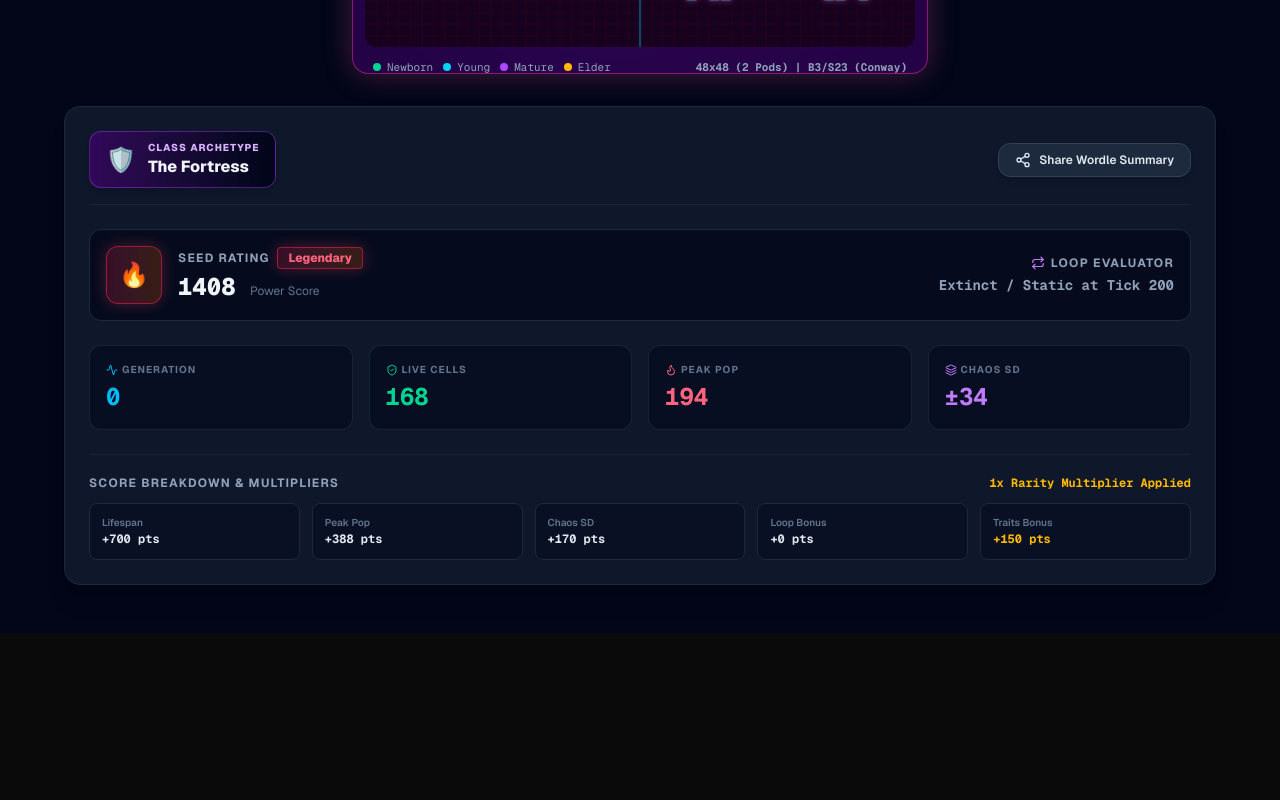
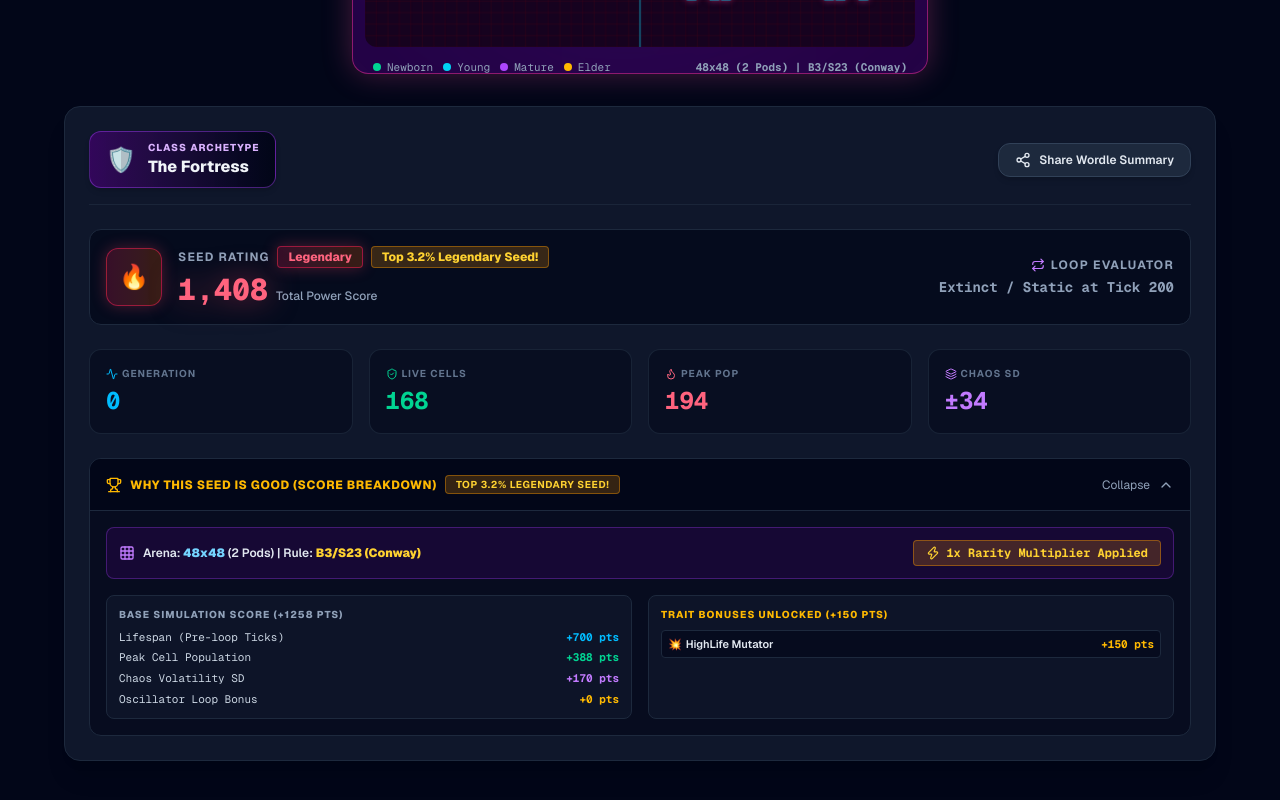
Before and after one commit to councs/engineeringhub, a Next.js app: page /projects/rngdle-life in a window 1280 px wide. Shown: the part 1042-1842 px from the top of the page. Before the commit the page ends 1675 px from the top, so only its background shows below. Built offline with nearby package versions, Linux system fonts and the light colour scheme.

Commit message:
feat: implement Visual Score Breakdown & Upgrade Highlights with animated score ticker, trait popovers, and percentile badges

```diff
--- a/components/rngdle-life/AnalyticsDashboard.tsx
+++ b/components/rngdle-life/AnalyticsDashboard.tsx
@@ -1,8 +1,48 @@
 'use client';
 
-import { useState } from 'react';
+import { useState, useEffect } from 'react';
 import { useRngdleStore } from '@/lib/store/useRngdleStore';
-import { Share2, Check, Sparkles, Activity, ShieldCheck, Flame, Repeat, Flag, Clock, Layers, Shield, Rocket, Zap, Wand2 } from 'lucide-react';
+import { Share2, Check, Sparkles, Activity, ShieldCheck, Flame, Repeat, Flag, Clock, Layers, ChevronDown, ChevronUp, Zap, Trophy, Grid } from 'lucide-react';
+
+function ScoreTicker({ targetScore, rating }: { targetScore: number; rating: string }) {
+  const [displayScore, setDisplayScore] = useState(0);
+
+  useEffect(() => {
+    let start = 0;
+    const duration = 600;
+    const stepTime = 20;
+    const steps = Math.ceil(duration / stepTime);
+    const increment = (targetScore - start) / steps;
+    let currentStep = 0;
+
+    const timer = setInterval(() => {
+      currentStep++;
+      if (currentStep >= steps) {
+        setDisplayScore(targetScore);
+        clearInterval(timer);
+      } else {
+        setDisplayScore(Math.round(start + increment * currentStep));
+      }
+    }, stepTime);
+
+    return () => clearInterval(timer);
+  }, [targetScore]);
+
+  let scoreColorStyle = 'text-sky-400';
+  if (rating === 'Mythic') {
+    scoreColorStyle = 'text-amber-400 drop-shadow-[0_0_15px_rgba(245,158,11,0.6)]';
+  } else if (rating === 'Legendary') {
+    scoreColorStyle = 'text-rose-400 drop-shadow-[0_0_15px_rgba(244,63,94,0.5)]';
+  } else if (rating === 'Rare') {
+    scoreColorStyle = 'text-cyan-300 drop-shadow-[0_0_12px_rgba(6,182,212,0.5)]';
+  }
+
+  return (
+    <span className={`text-3xl font-mono font-extrabold transition-all ${scoreColorStyle}`}>
+      {displayScore.toLocaleString()}
+    </span>
+  );
+}
 
 export default function AnalyticsDashboard() {
   const {
@@ -17,6 +57,7 @@ export default function AnalyticsDashboard() {
   } = useRngdleStore();
 
   const [copied, setCopied] = useState(false);
+  const [isBreakdownOpen, setIsBreakdownOpen] = useState(true);
 
   let currentLiveCount = 0;
   for (let r = 0; r < gridSize; r++) {
@@ -48,12 +89,15 @@ export default function AnalyticsDashboard() {
   }
 
   const bd = evalResult?.breakdown || {
+    baseScore: 0,
     lifespanPoints: 0,
     peakPopPoints: 0,
     chaosPoints: 0,
     loopPoints: 0,
     traitPoints: 0,
     multiplier: 1.0,
+    percentile: 'Top 45% Common Seed',
+    appliedTraits: [],
   };
 
   const archetype = evalResult?.archetype;
@@ -129,7 +173,7 @@ export default function AnalyticsDashboard() {
         </button>
       </div>
 
-      {/* Seed Power Score & Rating Card */}
+      {/* Seed Power Score, Percentile Rank & Rating Card */}
       <div className="flex flex-col sm:flex-row items-center justify-between gap-4 p-4 bg-slate-950/70 rounded-xl border border-slate-800">
         <div className="flex items-center gap-4">
           <div className={`p-3 rounded-xl border ${ratingBadgeStyle} text-2xl`}>
@@ -141,14 +185,18 @@ export default function AnalyticsDashboard() {
               <span className={`px-2.5 py-0.5 rounded text-xs font-extrabold border ${ratingBadgeStyle}`}>
                 {rating}
               </span>
+              <span className="px-2.5 py-0.5 rounded text-xs font-extrabold bg-amber-500/20 text-amber-300 border border-amber-500/40">
+                {bd.percentile}
+              </span>
             </div>
-            <span className="text-2xl font-mono font-extrabold text-slate-100 mt-0.5">
-              {evalResult?.score || 0} <span className="text-xs text-slate-500 font-sans font-normal">Power Score</span>
-            </span>
+            <div className="flex items-baseline gap-2 mt-1">
+              <ScoreTicker targetScore={evalResult?.score || 0} rating={rating} />
+              <span className="text-xs text-slate-400 font-sans font-medium">Total Power Score</span>
+            </div>
           </div>
         </div>
 
-        {/* Period Loop / Extinction Evaluator Tag */}
+        {/* Period Loop Evaluator Tag */}
         <div className="flex flex-col sm:items-end text-left sm:text-right">
           <span className="text-xs font-bold text-slate-400 uppercase tracking-widest flex items-center gap-1.5">
             <Repeat size={14} className="text-purple-400" /> Loop Evaluator
@@ -166,7 +214,6 @@ export default function AnalyticsDashboard() {
       {/* Grid Real-time Stats Ticker */}
       <div className="grid grid-cols-2 md:grid-cols-4 gap-4">
 
-        {/* Current Generation */}
         <div className="flex flex-col p-4 bg-slate-950/50 rounded-xl border border-slate-800/80">
           <span className="text-[10px] font-bold text-slate-500 uppercase tracking-widest mb-1 flex items-center gap-1">
             <Activity size={12} className="text-sky-400" /> Generation
@@ -176,7 +223,6 @@ export default function AnalyticsDashboard() {
           </span>
         </div>
 
-        {/* Live Population */}
         <div className="flex flex-col p-4 bg-slate-950/50 rounded-xl border border-slate-800/80">
           <span className="text-[10px] font-bold text-slate-500 uppercase tracking-widest mb-1 flex items-center gap-1">
             <ShieldCheck size={12} className="text-emerald-400" /> Live Cells
@@ -186,7 +232,6 @@ export default function AnalyticsDashboard() {
           </span>
         </div>
 
-        {/* Peak Population */}
         <div className="flex flex-col p-4 bg-slate-950/50 rounded-xl border border-slate-800/80">
           <span className="text-[10px] font-bold text-slate-500 uppercase tracking-widest mb-1 flex items-center gap-1">
             <Flame size={12} className="text-rose-400" /> Peak Pop
@@ -196,7 +241,6 @@ export default function AnalyticsDashboard() {
           </span>
         </div>
 
-        {/* Chaos Volatility */}
         <div className="flex flex-col p-4 bg-slate-950/50 rounded-xl border border-slate-800/80">
           <span className="text-[10px] font-bold text-slate-500 uppercase tracking-widest mb-1 flex items-center gap-1">
             <Layers size={12} className="text-purple-400" /> Chaos SD
@@ -207,44 +251,102 @@ export default function AnalyticsDashboard() {
         </div>
       </div>
 
-      {/* Seed Power Score Breakdown Grid */}
-      <div className="flex flex-col gap-3 border-t border-slate-800/80 pt-5">
-        <div className="flex items-center justify-between">
-          <span className="text-xs font-bold text-slate-400 uppercase tracking-widest">Score Breakdown & Multipliers</span>
-          <span className="text-xs font-mono text-amber-400 font-bold">
-            {bd.multiplier}x Rarity Multiplier Applied
+      {/* COLLAPSIBLE "WHY THIS SEED IS GOOD" BREAKDOWN CARD */}
+      <div className="flex flex-col border border-slate-800 rounded-xl bg-slate-950/60 overflow-hidden transition-all">
+        <button
+          onClick={() => setIsBreakdownOpen(!isBreakdownOpen)}
+          className="flex items-center justify-between p-4 bg-slate-950 hover:bg-slate-900 transition-colors w-full text-left"
+        >
+          <div className="flex items-center gap-2 text-xs font-extrabold uppercase tracking-wider text-amber-400">
+            <Trophy size={16} />
+            <span>Why This Seed Is Good (Score Breakdown)</span>
+            <span className="px-2.5 py-0.5 rounded text-[10px] font-bold bg-amber-500/20 text-amber-300 border border-amber-500/40">
+              {bd.percentile}
             </span>
           </div>
 
-        <div className="grid grid-cols-2 sm:grid-cols-5 gap-3">
+          <div className="flex items-center gap-2 text-slate-400 text-xs">
+            <span>{isBreakdownOpen ? 'Collapse' : 'Expand'}</span>
+            {isBreakdownOpen ? <ChevronUp size={16} /> : <ChevronDown size={16} />}
+          </div>
+        </button>
 
-          <div className="flex flex-col p-3 bg-slate-950/40 rounded-lg border border-slate-800 text-xs">
-            <span className="text-slate-500 text-[10px] font-semibold">Lifespan</span>
-            <span className="font-mono font-bold text-slate-200 mt-0.5">+{bd.lifespanPoints} pts</span>
+        {isBreakdownOpen && (
+          <div className="flex flex-col gap-4 p-4 border-t border-slate-800 animate-in fade-in duration-300 text-xs">
+
+            {/* Arena & Multiplier Summary Banner */}
+            <div className="flex flex-col sm:flex-row items-start sm:items-center justify-between gap-3 p-3 bg-purple-950/30 border border-purple-500/30 rounded-lg">
+              <div className="flex items-center gap-2">
+                <Grid size={16} className="text-purple-400" />
+                <span className="font-semibold text-slate-200">
+                  Arena: <strong className="text-sky-300">{evalResult?.gridSize}x{evalResult?.gridSize}</strong> ({evalResult?.podCount} {evalResult?.podCount === 1 ? 'Pod' : 'Pods'}) | Rule: <strong className="text-amber-300">{evalResult?.ruleMode}</strong>
+                </span>
               </div>
 
-          <div className="flex flex-col p-3 bg-slate-950/40 rounded-lg border border-slate-800 text-xs">
-            <span className="text-slate-500 text-[10px] font-semibold">Peak Pop</span>
-            <span className="font-mono font-bold text-slate-200 mt-0.5">+{bd.peakPopPoints} pts</span>
+              <div className="flex items-center gap-1.5 px-3 py-1 bg-amber-500/20 text-amber-300 rounded font-mono font-bold border border-amber-500/40">
+                <Zap size={14} /> {bd.multiplier}x Rarity Multiplier Applied
+              </div>
             </div>
 
-          <div className="flex flex-col p-3 bg-slate-950/40 rounded-lg border border-slate-800 text-xs">
-            <span className="text-slate-500 text-[10px] font-semibold">Chaos SD</span>
-            <span className="font-mono font-bold text-slate-200 mt-0.5">+{bd.chaosPoints} pts</span>
+            {/* Base Sim Score vs Trait Points Table */}
+            <div className="grid grid-cols-1 sm:grid-cols-2 gap-4">
+
+              {/* Base Simulation Points */}
+              <div className="flex flex-col p-3 bg-slate-900/80 rounded-lg border border-slate-800 gap-2">
+                <span className="text-[10px] font-extrabold uppercase tracking-widest text-slate-400">
+                  Base Simulation Score (+{bd.baseScore || 0} pts)
+                </span>
+
+                <div className="flex flex-col gap-1.5 font-mono text-[11px]">
+                  <div className="flex items-center justify-between text-slate-300">
+                    <span>Lifespan (Pre-loop Ticks)</span>
+                    <span className="font-bold text-sky-400">+{bd.lifespanPoints} pts</span>
+                  </div>
+                  <div className="flex items-center justify-between text-slate-300">
+                    <span>Peak Cell Population</span>
+                    <span className="font-bold text-emerald-400">+{bd.peakPopPoints} pts</span>
+                  </div>
+                  <div className="flex items-center justify-between text-slate-300">
+                    <span>Chaos Volatility SD</span>
+                    <span className="font-bold text-purple-400">+{bd.chaosPoints} pts</span>
+                  </div>
+                  <div className="flex items-center justify-between text-slate-300">
+                    <span>Oscillator Loop Bonus</span>
+                    <span className="font-bold text-amber-400">+{bd.loopPoints} pts</span>
+                  </div>
+                </div>
               </div>
 
-          <div className="flex flex-col p-3 bg-slate-950/40 rounded-lg border border-slate-800 text-xs">
-            <span className="text-slate-500 text-[10px] font-semibold">Loop Bonus</span>
-            <span className="font-mono font-bold text-slate-200 mt-0.5">+{bd.loopPoints} pts</span>
+              {/* Trait Bonuses Unlocked */}
+              <div className="flex flex-col p-3 bg-slate-900/80 rounded-lg border border-slate-800 gap-2">
+                <span className="text-[10px] font-extrabold uppercase tracking-widest text-amber-400">
+                  Trait Bonuses Unlocked (+{bd.traitPoints || 0} pts)
+                </span>
+
+                {bd.appliedTraits && bd.appliedTraits.length > 0 ? (
+                  <div className="flex flex-col gap-1.5">
+                    {bd.appliedTraits.map((t) => (
+                      <div key={t.id} className="flex items-center justify-between text-[11px] p-1.5 rounded bg-slate-950/60 border border-slate-800">
+                        <span className="font-semibold text-slate-200 flex items-center gap-1">
+                          <span>{t.emoji}</span> {t.name}
+                        </span>
+                        <span className="font-mono font-bold text-amber-400">+{t.bonusPoints} pts</span>
                       </div>
-
-          <div className="flex flex-col p-3 bg-slate-950/40 rounded-lg border border-slate-800 text-xs col-span-2 sm:col-span-1">
-            <span className="text-slate-500 text-[10px] font-semibold">Traits Bonus</span>
-            <span className="font-mono font-bold text-amber-400 mt-0.5">+{bd.traitPoints} pts</span>
+                    ))}
+                  </div>
+                ) : (
+                  <span className="text-slate-500 italic text-[11px]">
+                    No special seed traits. Standard Conway rules applied.
+                  </span>
+                )}
               </div>
 
             </div>
+
           </div>
+        )}
+      </div>
+
     </div>
   );
 }
--- a/lib/store/useRngdleStore.ts
+++ b/lib/store/useRngdleStore.ts
@@ -23,15 +23,29 @@ export interface TraitBadge {
   color: string;
   rarityTier: 1 | 2 | 3;
   bonusPoints: number;
+  ruleUnlocked: string;
+}
+
+export interface AppliedTraitInfo {
+  id: string;
+  name: string;
+  emoji: string;
+  description: string;
+  bonusPoints: number;
+  color: string;
+  ruleUnlocked: string;
 }
 
 export interface ScoreBreakdown {
+  baseScore: number;
   lifespanPoints: number;
   peakPopPoints: number;
   chaosPoints: number;
   loopPoints: number;
   traitPoints: number;
   multiplier: number;
+  percentile: string;
+  appliedTraits: AppliedTraitInfo[];
 }
 
 export interface ArchetypeInfo {
@@ -111,12 +125,12 @@ export interface RngdleState {
   inspectCellInfo: InspectCellInfo | null;
 
   // Artillery Mode State
-  ammoCount: number; // Max 3
+  ammoCount: number;
   initialTargetHp: number;
   currentTargetHp: number;
   projectileType: ProjectileType;
   spawnEdge: SpawnEdge;
-  spawnPos: number; // 0 to gridSize - 1
+  spawnPos: number;
   artilleryTicksRemaining: number;
   shotHistory: ShotRecord[];
   isGameOver: boolean;
@@ -198,10 +212,11 @@ export function evaluateSeedTraits(seedStr: string): {
       id: 'replicator_overdrive',
       name: 'Replicator Overdrive',
       emoji: '🌌',
-      description: 'Ultra-rare Quad zero/Meme-palindrome: Mutates to HighLife Overdrive (B368/S23)',
+      description: 'Ultra-rare Quad zero/Meme-palindrome',
       color: 'bg-gradient-to-r from-purple-500/30 to-pink-500/30 text-pink-300 border-pink-500/60 shadow-[0_0_15px_rgba(236,72,153,0.4)]',
       rarityTier: 3,
       bonusPoints: 1500,
+      ruleUnlocked: 'Unlocked 64x64 Grid (4 Corner Pods) & Replicator Overdrive B368/S23',
     });
   }
 
@@ -215,10 +230,11 @@ export function evaluateSeedTraits(seedStr: string): {
       id: 'pattern_shift',
       name: 'Pattern Shift',
       emoji: '⚡',
-      description: 'Binary sequence (101010 / 111000): Mutates rules to Pattern Shift (B357/S23)',
+      description: 'Binary pattern sequence',
       color: 'bg-cyan-500/20 text-cyan-300 border-cyan-500/50',
       rarityTier: 2,
       bonusPoints: 450,
+      ruleUnlocked: 'Unlocked 48x48 Grid (2 Corner Pods) & Pattern Shift B357/S23',
     });
   }
 
@@ -231,10 +247,11 @@ export function evaluateSeedTraits(seedStr: string): {
       id: 'highlife_meme',
       name: 'HighLife Mutator',
       emoji: '💥',
-      description: 'Contains 420, 69, 67, 777, or 000: Mutates to HighLife B36/S23 (Spawns Replicators!)',
+      description: 'Contains 420, 69, 67, 777, or 000',
       color: 'bg-amber-500/20 text-amber-300 border-amber-500/50',
       rarityTier: 1,
       bonusPoints: 150,
+      ruleUnlocked: 'Unlocked 48x48 Grid (2 Corner Pods) & HighLife B36/S23 (Replicators)',
     });
   }
 
@@ -247,6 +264,7 @@ export function evaluateSeedTraits(seedStr: string): {
       color: 'bg-purple-500/20 text-purple-300 border-purple-500/50',
       rarityTier: 2,
       bonusPoints: 300,
+      ruleUnlocked: 'Unlocked Symmetrical Palindrome Bonus (+300 pts)',
     });
   }
 
@@ -261,6 +279,7 @@ export function evaluateSeedTraits(seedStr: string): {
       color: 'bg-rose-500/20 text-rose-300 border-rose-500/50',
       rarityTier: 2,
       bonusPoints: 250,
+      ruleUnlocked: 'Unlocked Extreme Digit Multiplier (+250 pts)',
     });
   }
 
@@ -553,21 +572,41 @@ export function runFastForwardEvaluation(seedStr: string): FastEvalResult {
   const chaosPoints = Math.round(chaosVariance * 5.0);
   const loopPoints = period > 1 ? period * 30 : period === 1 ? 15 : 0;
 
+  const baseScore = lifespanPoints + peakPopPoints + chaosPoints + loopPoints;
   const sumTraitBonus = traits.reduce((sum, t) => sum + t.bonusPoints, 0);
   const traitPoints = sumTraitBonus;
 
   const maxTier = traits.reduce((max, t) => Math.max(max, t.rarityTier), 1);
   const multiplier = maxTier === 3 ? 3.5 : maxTier === 2 ? 2.0 : 1.0;
 
-  const rawScore = lifespanPoints + peakPopPoints + chaosPoints + loopPoints + traitPoints;
+  const rawScore = baseScore + traitPoints;
   const score = Math.round(rawScore * multiplier);
 
   let rating: SeedRating = 'Common';
-  if (score >= 2500) rating = 'Mythic';
-  else if (score >= 1200) rating = 'Legendary';
-  else if (score >= 500) rating = 'Rare';
+  let percentile = 'Top 45% Common Seed';
+
+  if (score >= 2500) {
+    rating = 'Mythic';
+    percentile = 'Top 0.5% Mythic Seed!';
+  } else if (score >= 1200) {
+    rating = 'Legendary';
+    percentile = 'Top 3.2% Legendary Seed!';
+  } else if (score >= 500) {
+    rating = 'Rare';
+    percentile = 'Top 14.5% Rare Seed!';
+  }
 
   const archetype = evaluateClassArchetype(ruleMode, peakPop, chaosVariance, period === 1);
+
+  const appliedTraits: AppliedTraitInfo[] = traits.map(t => ({
+    id: t.id,
+    name: t.name,
+    emoji: t.emoji,
+    description: t.description,
+    bonusPoints: t.bonusPoints,
+    color: t.color,
+    ruleUnlocked: t.ruleUnlocked,
+  }));
 
   return {
     seed: seedStr,
@@ -585,12 +624,15 @@ export function runFastForwardEvaluation(seedStr: string): FastEvalResult {
     archetype,
     traits,
     breakdown: {
+      baseScore,
       lifespanPoints,
       peakPopPoints,
       chaosPoints,
       loopPoints,
       traitPoints,
       multiplier,
+      percentile,
+      appliedTraits,
     },
   };
 }
@@ -607,13 +649,7 @@ function stampProjectile(
   let pattern: number[][] = [];
 
   if (type === 'glider') {
-    if (edge === 'top') {
-      pattern = [
-        [0, 1, 0],
-        [0, 0, 1],
-        [1, 1, 1],
-      ];
-    } else if (edge === 'left') {
+    if (edge === 'top' || edge === 'left') {
       pattern = [
         [0, 1, 0],
         [0, 0, 1],
@@ -633,7 +669,6 @@ function stampProjectile(
       ];
     }
   } else {
-    // LWSS
     if (edge === 'left' || edge === 'right') {
       pattern = [
         [0, 1, 1, 1, 1],
@@ -775,7 +810,6 @@ export const useRngdleStore = create<RngdleState>((set, get) => {
       };
     }
 
-    // ARTILLERY MODE TICK MANAGEMENT
     if (state.gameMode === 'artillery') {
       const remainingTicks = state.artilleryTicksRemaining - 1;
       const updatedTargetHp = liveCount;
@@ -837,7 +871,6 @@ export const useRngdleStore = create<RngdleState>((set, get) => {
       return;
     }
 
-    // CLASSIC MODE TICK MANAGEMENT
     if (isHardStaticStop) {
       if (timerId) clearTimeout(timerId);
       set({
@@ -1234,7 +1267,6 @@ export const useRngdleStore = create<RngdleState>((set, get) => {
       const newGrid = state.grid.map(row => [...row]);
       const newAgeGrid = state.ageGrid.map(row => [...row]);
 
-      // Stamp Projectile onto grid
       stampProjectile(newGrid, newAgeGrid, state.projectileType, state.spawnEdge, state.spawnPos, 48);
 
       soundEngine.playFanfare(state.isMuted);
@@ -1250,7 +1282,7 @@ export const useRngdleStore = create<RngdleState>((set, get) => {
           edge: state.spawnEdge,
           pos: state.spawnPos,
           hpBefore,
-          hpAfter: hpBefore, // Will update as ticks run
+          hpAfter: hpBefore,
         },
       ];
 
@@ -1258,7 +1290,7 @@ export const useRngdleStore = create<RngdleState>((set, get) => {
         grid: newGrid,
         ageGrid: newAgeGrid,
         ammoCount: state.ammoCount - 1,
-        artilleryTicksRemaining: 60, // Run 60 ticks per shot
+        artilleryTicksRemaining: 60,
         shotHistory: newHistory,
         isPlaying: true,
       });
@@ -1285,6 +1317,7 @@ export const useRngdleStore = create<RngdleState>((set, get) => {
 
       return [
         `🧬 RNGdle Life #${res.seed}`,
+        `Rank: ${res.breakdown.percentile}`,
         `Archetype: ${res.archetype.emoji} ${res.archetype.title}`,
         `Rating: ${res.rating} ${ratingEmoji} (Power Score: ${res.score})`,
         `Grid: ${res.gridSize}x${res.gridSize} (${res.podCount} Pods) | Rule: ${res.ruleMode}`,
```
Also changed, not shown: components/rngdle-life/SeedControls.tsx (+37 -18 lines). Lines whose indentation alone changed are shown as unchanged.
